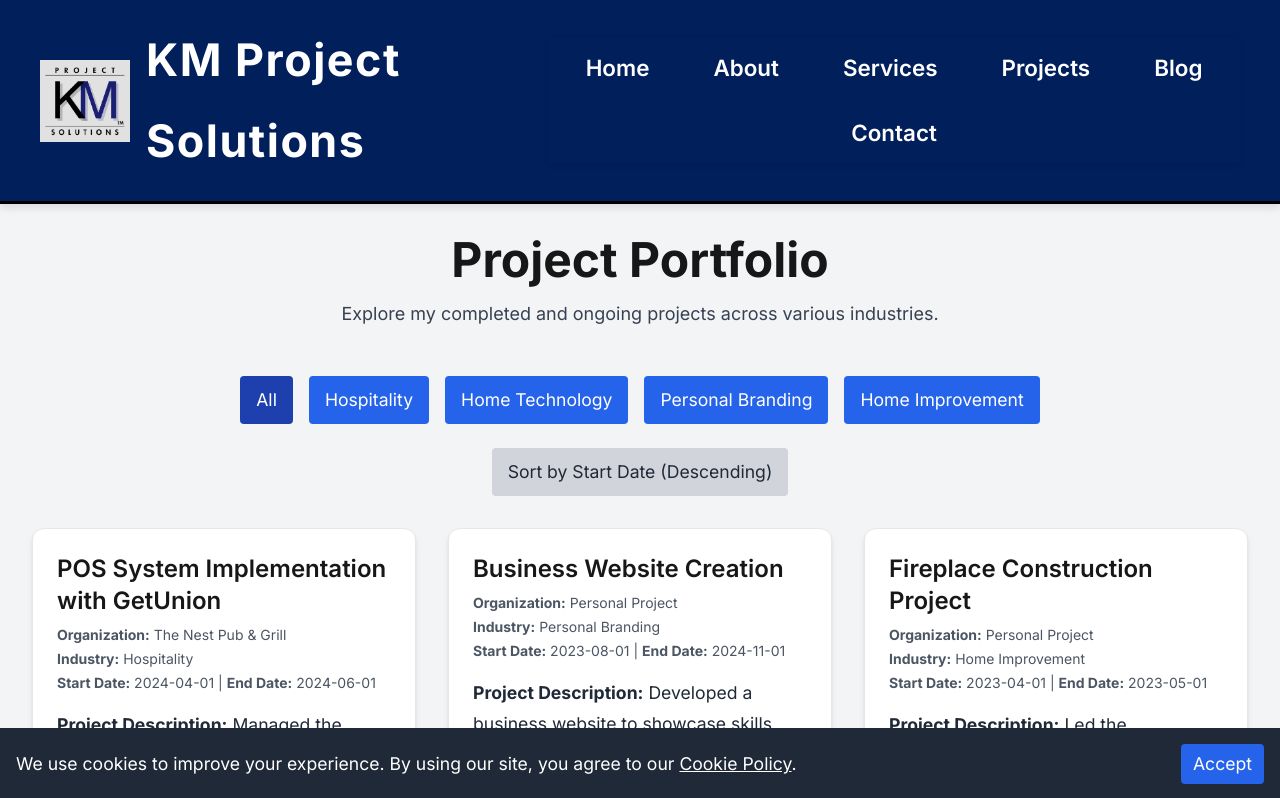
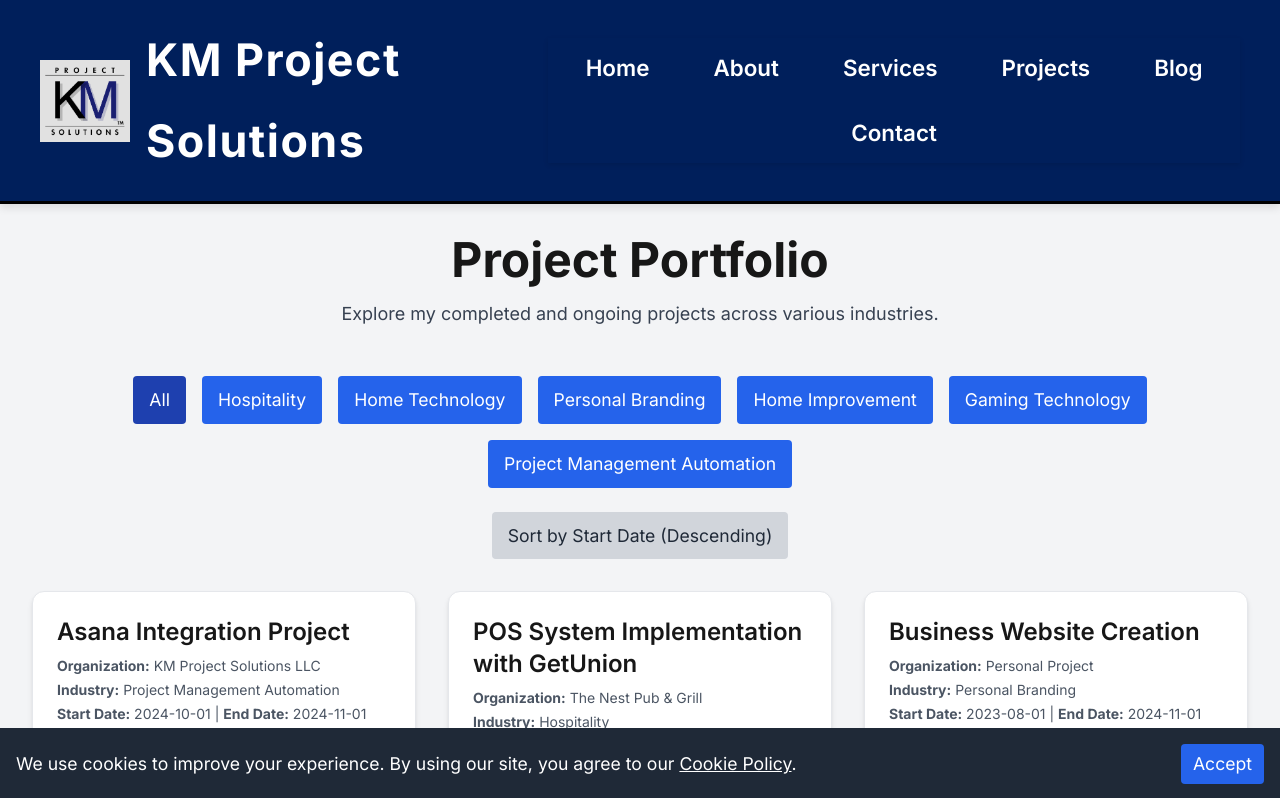
Before and after one commit to kaneAmiller/business-website, a Next.js app: page /projects in a window 1280 px wide. Shown: the top 798 px of the page. Built offline with nearby package versions, Linux system fonts and the light colour scheme.

Commit message:
Update Projects

```diff
--- a/src/app/projects/page.tsx
+++ b/src/app/projects/page.tsx
@@ -262,6 +262,55 @@ const projects: Project[] = [
       'Enhanced restaurant security and improved staff awareness of security protocols.',
     ],
   },
+  {
+    id: 11,
+    position: [4, 4, 0],
+    title: 'Arcade Machine using Raspberry Pi 4 and Anbernic RG351V',
+    organization: 'Personal Project',
+    industry: 'Gaming Technology',
+    startDate: '2023-06-01',
+    endDate: '2023-07-01',
+    processGroupBreakdown: [
+      { group: 'Initiating', percentage: '10%' },
+      { group: 'Planning', percentage: '30%' },
+      { group: 'Executing', percentage: '40%' },
+      { group: 'Monitoring and Controlling', percentage: '10%' },
+      { group: 'Closing', percentage: '10%' },
+    ],
+    description: 'Built a custom arcade machine using a Raspberry Pi 4 and Anbernic RG351V to run classic games.',
+    keyActions: [
+      'Researched emulator software and compatible hardware.',
+      'Configured the Raspberry Pi and Anbernic RG351V for optimal gaming performance.',
+    ],
+    keyDeliverables: [
+      'Successfully created a functional arcade machine with a collection of classic games.',
+    ],
+  },
+  {
+    id: 12,
+    position: [-4, 4, 0],
+    title: 'Asana Integration Project',
+    organization: 'KM Project Solutions LLC',
+    industry: 'Project Management Automation',
+    startDate: '2024-10-01',
+    endDate: '2024-11-01',
+    processGroupBreakdown: [
+      { group: 'Initiating', percentage: '10%' },
+      { group: 'Planning', percentage: '20%' },
+      { group: 'Executing', percentage: '50%' },
+      { group: 'Monitoring and Controlling', percentage: '10%' },
+      { group: 'Closing', percentage: '10%' },
+    ],
+    description: 'Developed an integration with Asana’s API to fetch project and task data, with export options in multiple formats.',
+    keyActions: [
+      'Implemented error handling and unit tests for reliability.',
+      'Developed functions for exporting documents in PDF, Markdown, and HTML formats.',
+    ],
+    keyDeliverables: [
+      'Enhanced project reporting capabilities with Asana integration and custom templates for exporting.',
+    ],
+  }
+
 ];
 
 // Get unique industries from projects
```
